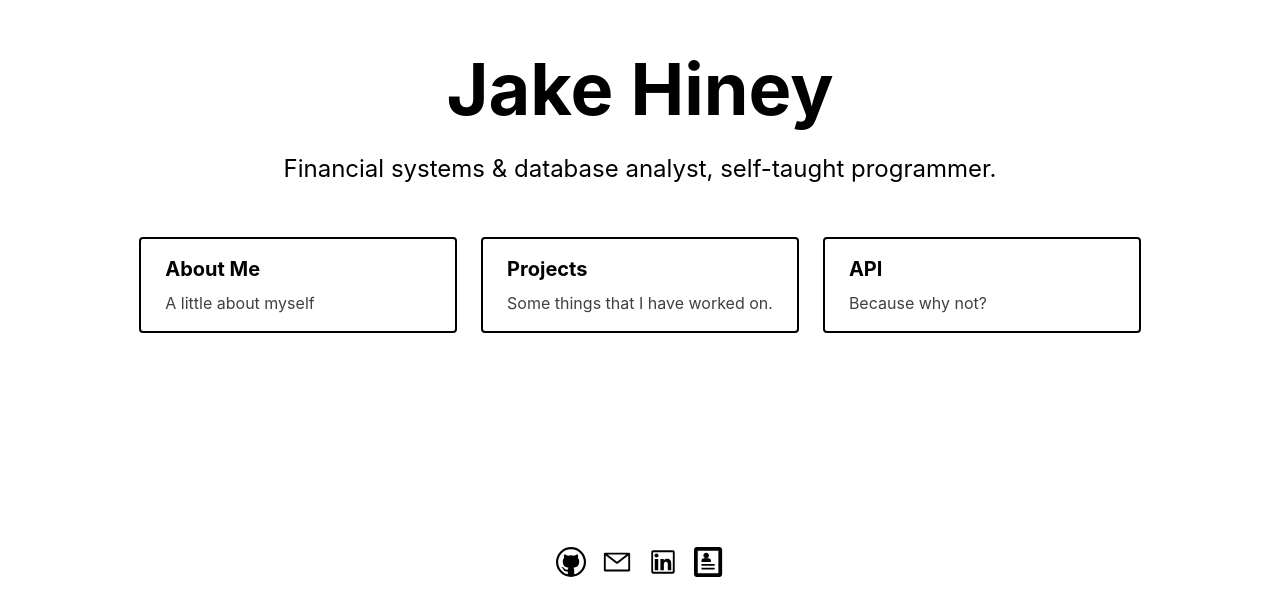
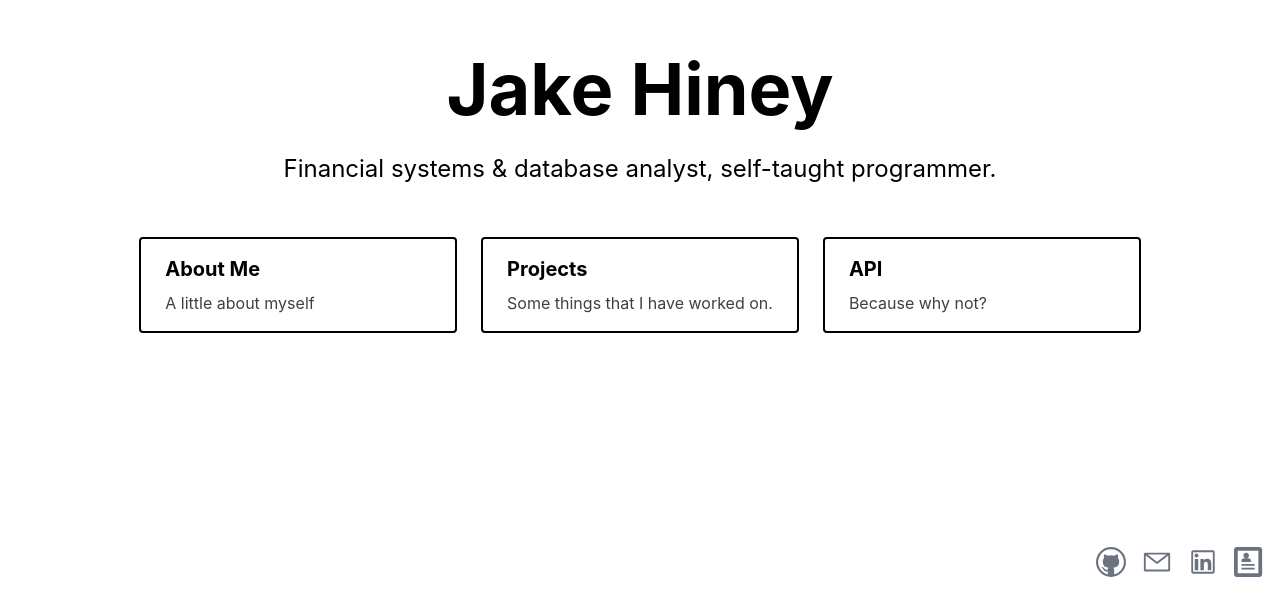
Before and after one commit to jhiney/personal-website, a Next.js app: page / in a window 1280 px wide. Shown: the part 207-800 px from the top of the page. Built offline with nearby package versions, Linux system fonts and the light colour scheme.

Commit message:
add individual hover in footer

```diff
--- a/components/footer.js
+++ b/components/footer.js
@@ -5,13 +5,13 @@
 import Link from "next/link";
 export default function Footer() {
 	return (
-		<div className="flex flex-1 justify-center items-center p-4 text-xl font-semibold content-center fixed bottom-0">
-			<div className="grid grid-cols-4 gap-4 ">
+		<div className="flex flex-1 p-4 text-xl font-semibold fixed bottom-0 right-0">
+			<div className="grid grid-cols-4 gap-4 text-gray-500 ">
 				<IconContext.Provider value={{ size: "1.5em" }}>
-					<Link href="https://github.com/jhiney" passHref={true}><VscGithub /></Link>
-					<VscMail />
-					<Link href="https://www.linkedin.com/in/jhiney/" passHref={true}><AiOutlineLinkedin /></Link>
-					<ImProfile />
+					<div className="hover:text-cyan-600"><Link  href="https://github.com/jhiney" passHref={true}><VscGithub /></Link></div>
+					<div className="hover:text-cyan-600"><VscMail /></div>
+					<div className="hover:text-cyan-600"><Link href="https://www.linkedin.com/in/jhiney/" passHref={true}><AiOutlineLinkedin /></Link></div>
+					<div className="hover:text-cyan-600"><ImProfile /></div>
 				</IconContext.Provider>
 			</div>
 		</div>
```
